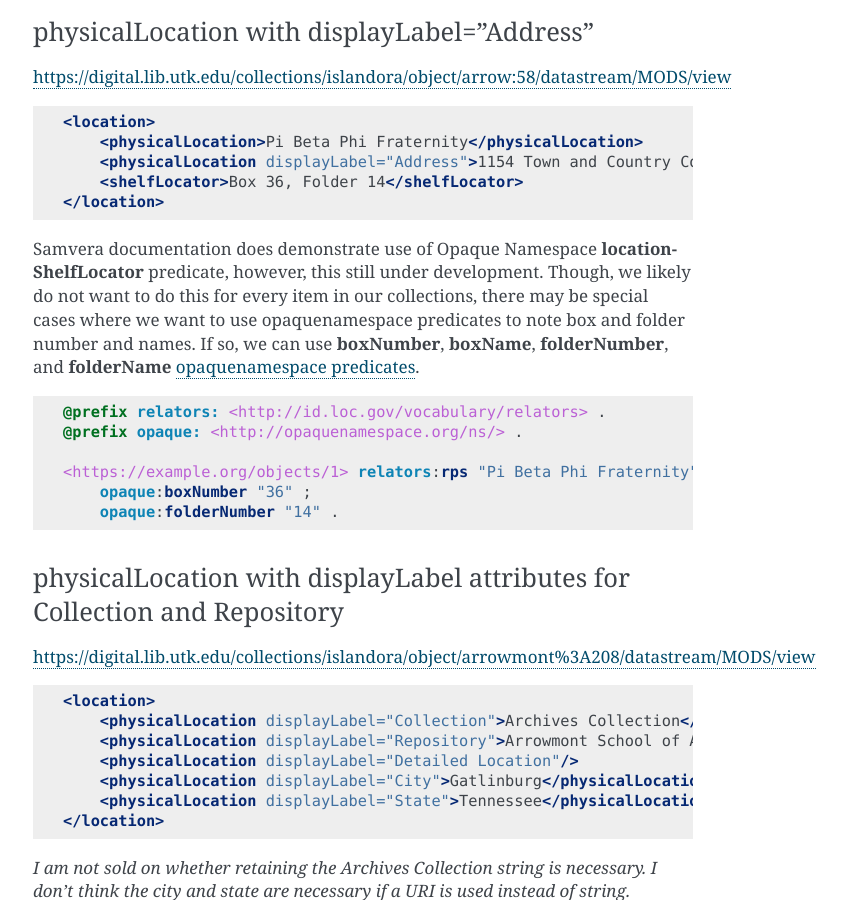
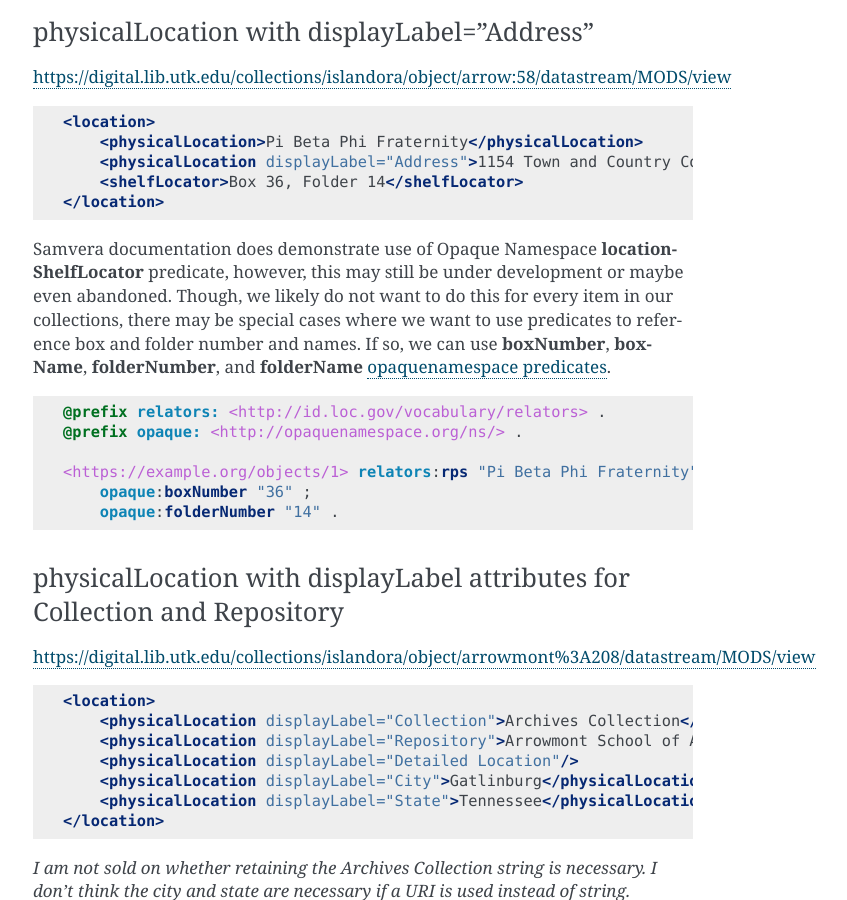
Before and after one commit to UTKcataloging/mods_to_rdf, a Sphinx documentation site: the page built from docs/source/top_level_elements/location.rst, in a window 1280 px wide and 900 px high, scrolled down 2583 px. Shown: the whole window, without its empty margins (387-1234 px from the left). Built offline with Sphinx 7.4.7, drawn with Linux system fonts in a browser that asks for light colours; formulas are drawn with MathJax 3.

Commit message:
Fix typo, refine arguement.

```diff
--- a/docs/source/top_level_elements/location.rst
+++ b/docs/source/top_level_elements/location.rst
@@ -149,7 +149,7 @@ https://digital.lib.utk.edu/collections/islandora/object/arrow:58/datastream/MOD
         <shelfLocator>Box 36, Folder 14</shelfLocator>
     </location>
 
-Samvera documentation does demonstrate use of Opaque Namespace **locationShelfLocator** predicate, however, this still under development. Though, we likely do not want to do this for every item in our collections, there may be special cases where we want to use opaquenamespace predicates to note box and folder number and names. If so, we can use **boxNumber**, **boxName**, **folderNumber**, and **folderName**  `opaquenamespace predicates <http://opaquenamespace.org/predicates>`_.
+Samvera documentation does demonstrate use of Opaque Namespace **locationShelfLocator** predicate, however, this may still be under development or maybe even abandoned. Though, we likely do not want to do this for every item in our collections, there may be special cases where we want to use predicates to reference box and folder number and names. If so, we can use **boxNumber**, **boxName**, **folderNumber**, and **folderName**  `opaquenamespace predicates <http://opaquenamespace.org/predicates>`_.
 
 .. code-block:: turtle
 
```
